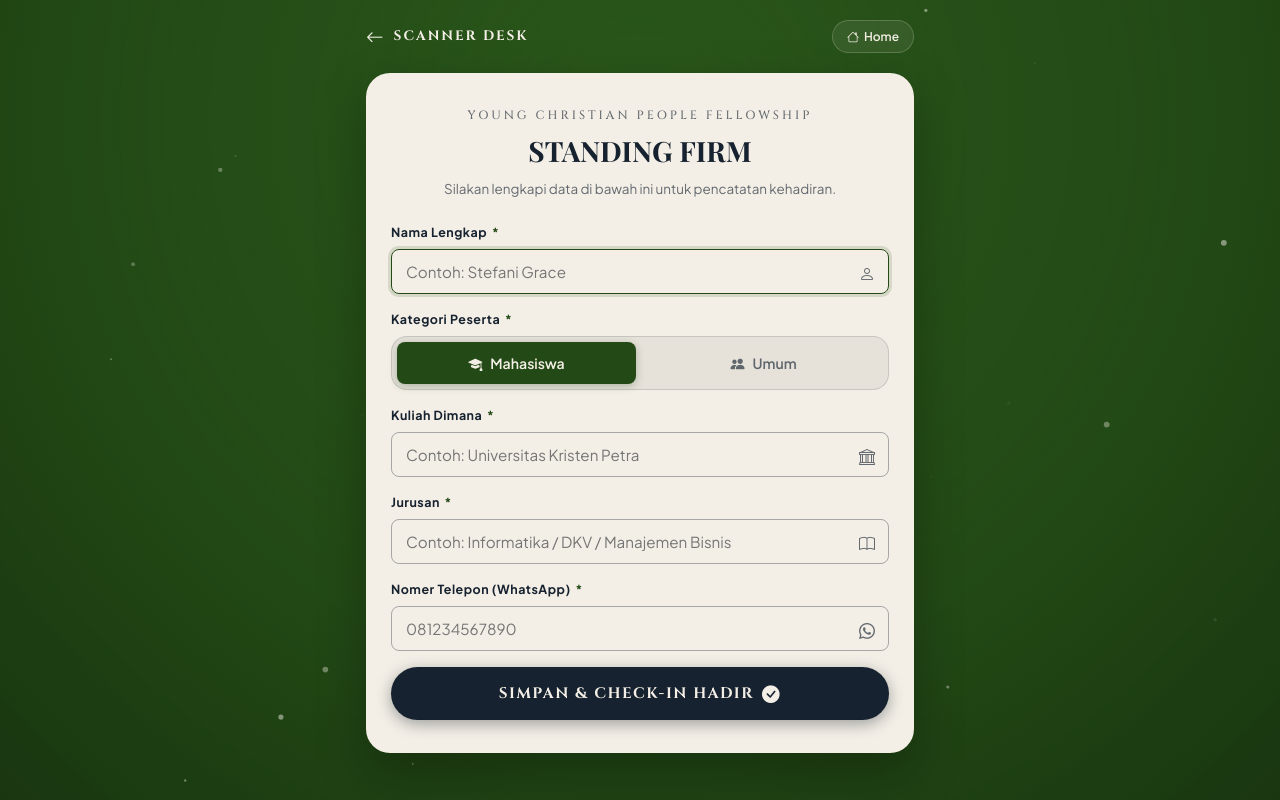
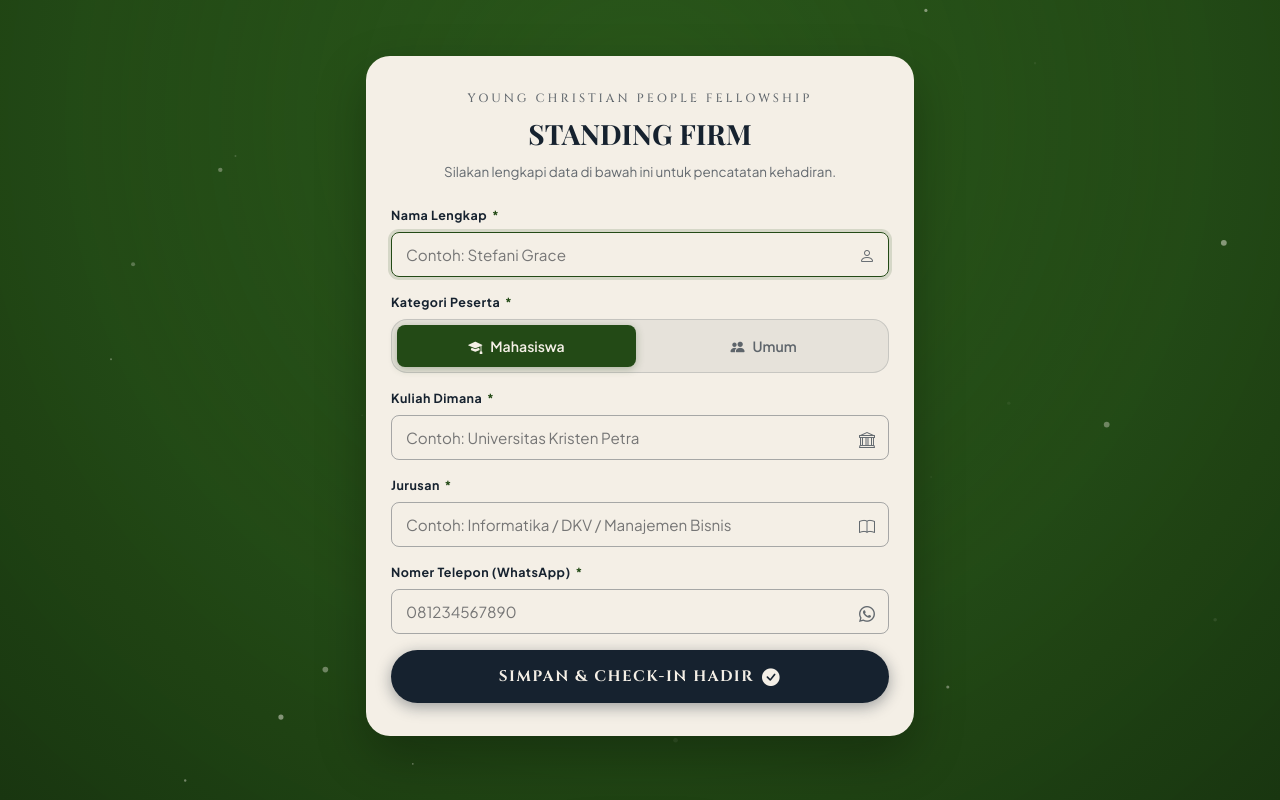
Before and after one commit to ybnel/welcomedinner, a website built with Vite: page manual.html in a window 1280 px wide. Built offline with nearby package versions, Linux system fonts and the light colour scheme; no server answers; a web font is replaced by a local one.

Commit message:
plis ini

```diff
--- a/manual.html
+++ b/manual.html
@@ -24,19 +24,6 @@
   <canvas id="particle-canvas"></canvas>
 
   <div class="manual-app-wrapper">
-
-    <!-- Top Navigation Bar -->
-    <header class="manual-top-nav">
-      <a href="scanner.html" class="nav-brand">
-        <span class="nav-brand-icon"><i class="bi bi-arrow-left"></i></span>
-        <span>SCANNER DESK</span>
-      </a>
-      <div class="nav-actions">
-        <a href="index.html" class="nav-link-btn" title="Buka Form Publik">
-          <i class="bi bi-house"></i> Home
-        </a>
-      </div>
-    </header>
 
     <main class="manual-main-content">
 
--- a/styles.css
+++ b/styles.css
@@ -1343,18 +1343,13 @@ html, body {
   width: 100%;
   max-width: 580px;
   margin: 0 auto;
-  padding: 20px 16px 40px;
+  padding: 32px 16px 40px;
   display: flex;
   flex-direction: column;
+  justify-content: center;
+  min-height: 100vh;
   position: relative;
   z-index: 2;
-}
-
-.manual-top-nav {
-  display: flex;
-  align-items: center;
-  justify-content: space-between;
-  margin-bottom: 20px;
 }
 
 .manual-main-content {
```
